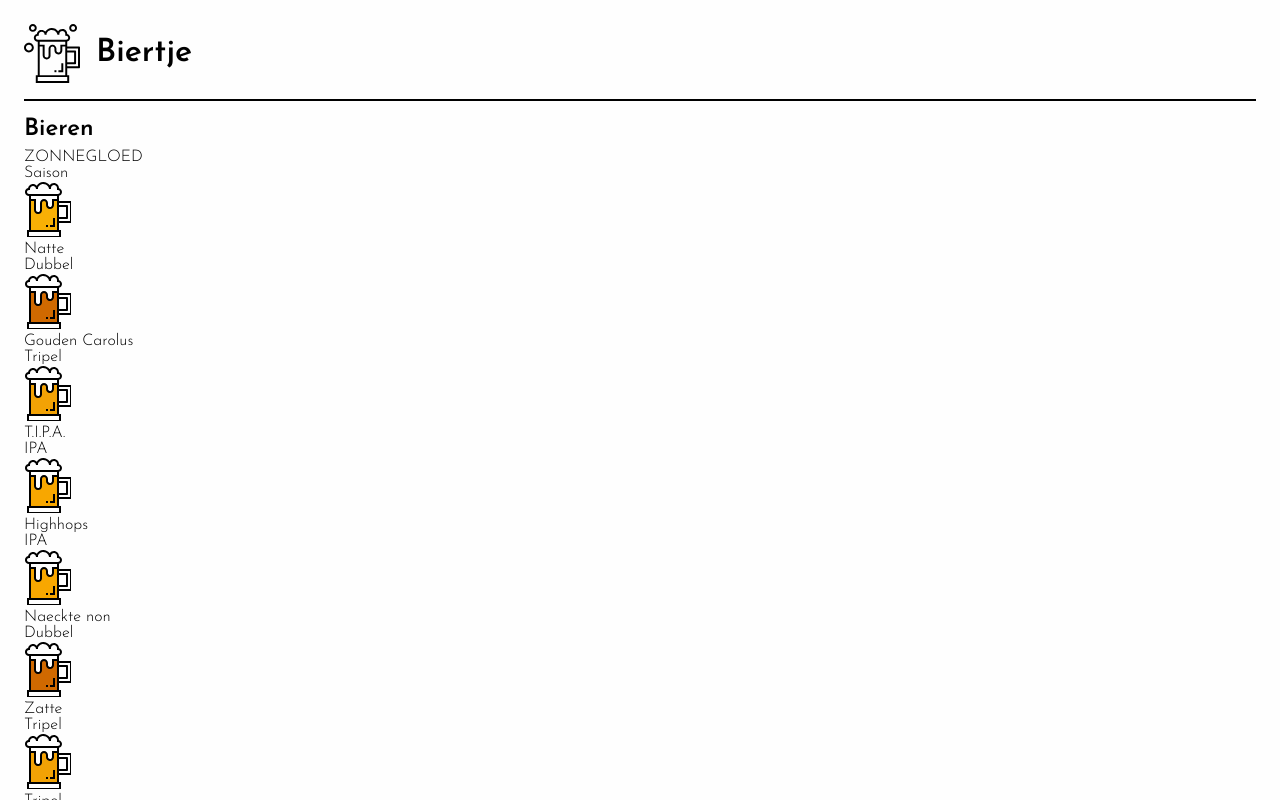
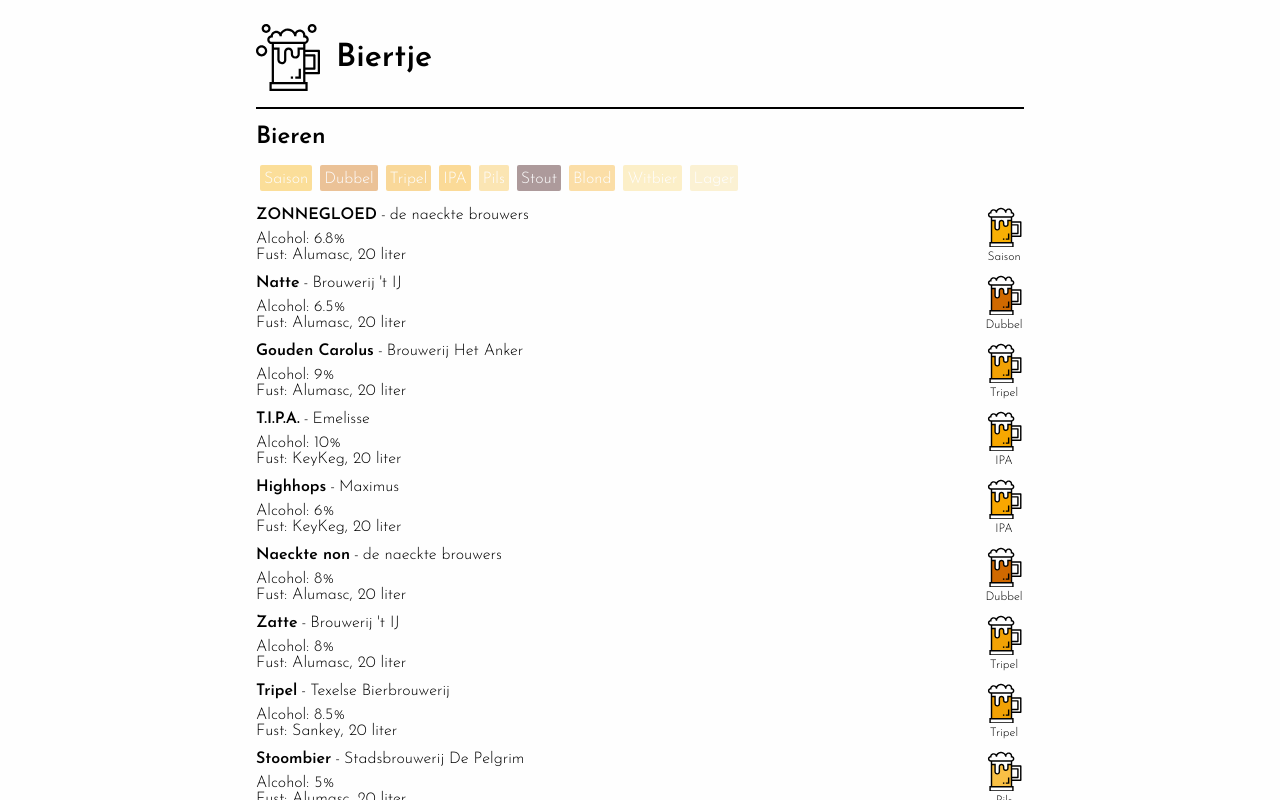
Before and after one commit to sjaakluthart/biertje, a React (Create React App) app: page / in a window 1280 px wide. Shown: the top 800 px of the page. Built offline with nearby package versions, Linux system fonts and the light colour scheme.

Commit message:
Added more markup and styles.

```diff
--- a/src/components/beers/component.jsx
+++ b/src/components/beers/component.jsx
@@ -19,17 +19,36 @@
 
   render() {
     const { beers, styles } = this.props;
-    console.log(styles);
 
     return (
       <section className="page">
         <h1>Bieren</h1>
+        <section className="styles">
+          {map(styles, style => (
+            <section
+              className={style}
+              key={style}
+            >
+              {style}
+            </section>
+          ))}
+        </section>
         <section>
           {map(beers, beer => (
             <section key={beer.name} className={classNames('beer', beer.style)}>
-              <h1>{beer.name}</h1>
-              <p>{beer.style}</p>
-              <BeerIcon />
+              <div>
+                <header>
+                  <h1>{beer.name}</h1><span>-</span><h2>{beer.brewery}</h2>
+                </header>
+                <section>
+                  <p>Alcohol: {beer.alcohol}%</p>
+                  <p>Fust: {beer.keg}, {beer.volume} liter</p>
+                </section>
+              </div>
+              <div className="style-icon">
+                <BeerIcon />
+                <p>{beer.style}</p>
+              </div>
             </section>
           ))}
         </section>
--- a/src/styles.css
+++ b/src/styles.css
@@ -4,15 +4,18 @@
   font-family: 'Josefin Sans', sans-serif;
   font-weight: 300;
   background-color: #FEFEFE;
+  font-size: 16px;
 }
 
 h1,
 h2 {
-  font-weight: 400;
+  font-weight: 600;
 }
 
 .main {
   padding: 24px;
+  max-width: 768px;
+  margin: 0 auto;
 }
 
 .main > header {
@@ -28,7 +31,7 @@
 }
 
 .main > header img {
-  width: 56px;
+  width: 64px;
   margin-right: 16px;
 }
 
@@ -41,7 +44,44 @@
   font-size: 24px;
   line-height: 24px;
   font-weight: 600;
+  margin-bottom: 12px;
+}
+
+.beer {
+  display: flex;
+  margin-bottom: 12px;
+  justify-content: space-between;
+}
+
+.beer header {
+  display: flex;
+  flex-wrap: wrap;
   margin-bottom: 8px;
+}
+
+.beer header h2 {
+  font-weight: 300;
+}
+
+.beer header span {
+  margin: 0 4px;
+}
+
+.beer .style-icon {
+  display: flex;
+  flex-direction: column;
+  align-items: center;
+  margin-left: 8px;
+}
+
+.beer .style-icon p {
+  margin-top: 4px;
+  font-size: 12px;
+}
+
+.beer svg {
+  width: 40px;
+  height: 40px;
 }
 
 .Saison .style-color {
@@ -69,5 +109,57 @@
   fill: #FBD978;
 }
 .Lager .style-color {
-  fill: #F8F3ED;
+  fill: #f7df94;
 }
+
+.styles {
+  display: flex;
+  flex-wrap: wrap;
+  margin-bottom: 12px;
+}
+
+.styles section {
+  color: #FEFEFE;
+  font-weight: 400;
+  padding: 6px 4px 4px;
+  margin: 4px;
+  display: block;
+  border-radius: 2px;
+  line-height: 16px;
+  opacity: 0.4;
+  cursor: pointer;
+  transition: opacity 0.3s ease-in-out;
+}
+
+.styles section.active,
+.styles section:hover {
+  opacity: 1;
+}
+
+.styles .Saison {
+  background-color: #F8B005;
+}
+.styles .Dubbel {
+  background-color: #D06900;
+}
+.styles .Tripel {
+  background-color: #F2A205;
+}
+.styles .IPA {
+  background-color: #F8A700;
+}
+.styles .Pils {
+  background-color: #F9C045;
+}
+.styles .Stout {
+  background-color: #35070A;
+}
+.styles .Blond {
+  background-color: #F8B026;
+}
+.styles .Witbier {
+  background-color: #FBD978;
+}
+.styles .Lager {
+  background-color: #f7df94;
+}
```
